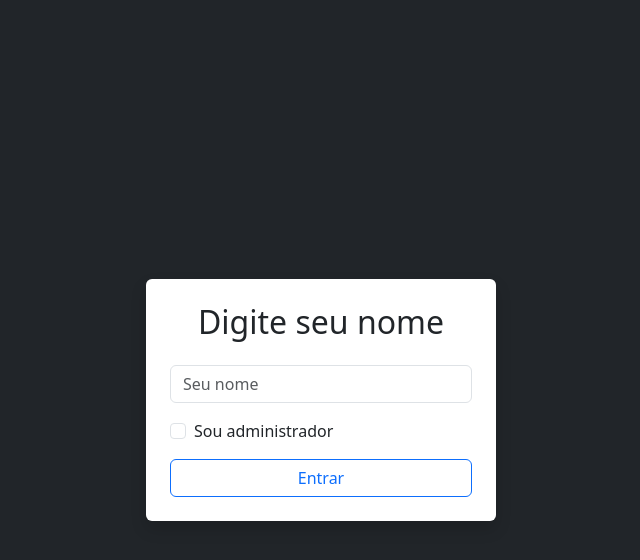
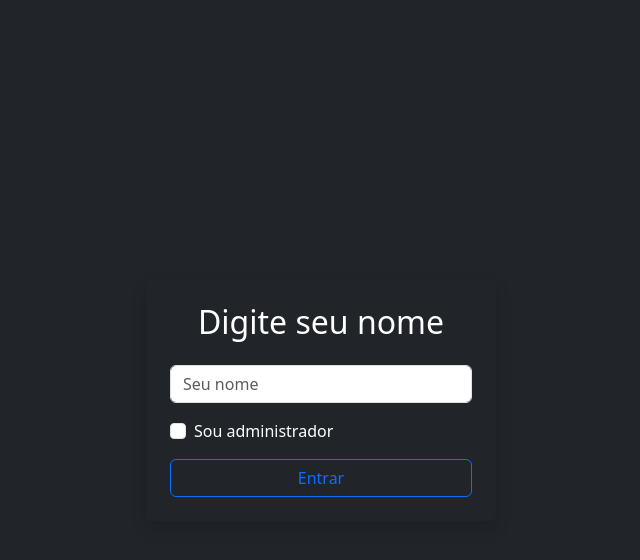
Before and after one commit to caio089/flask, a Flask app: page /login in a window 1280 px wide. Shown: the top 560 px of the page, without its empty margins (319-959 px from the left). Run offline with Flask 3, Linux system fonts and the light colour scheme.

Commit message:
add
so mudei bootstrap

```diff
--- a/templates/index.html
+++ b/templates/index.html
@@ -17,9 +17,8 @@
   </head>
 
   <body
-    class="d-flex justify-content-center align-items-center vh-100 bg-light"
+    class="d-flex justify-content-center align-items-center vh-100 bg-light bg-dark "
     style="
-      background: linear-gradient(135deg, #7d847f, #7a6d92);
       min-height: 100vh;
       margin: 0;
     "
@@ -54,7 +53,6 @@
       class="position-fixed top-0 end-0 p-3 bg-white rounded shadow"
       style="z-index: 1050; cursor: pointer"
     >
-     <!-- Botão para abrir o histórico -->
 <!-- Botão para abrir o histórico -->
 <div class="mt-1 w-100 text-center bg-primary bg-opacity-50 ">
   <a
--- a/templates/login.html
+++ b/templates/login.html
@@ -10,15 +10,15 @@
 </head>
 <body class="d-flex justify-content-center align-items-center vh-100 bg-dark text-white">
 
-<form method="POST" action="/login" class="bg-white text-dark p-4 rounded shadow" style="width: 350px;">
-  <h2 class="text-center mb-4">Digite seu nome</h2>
+<form method="POST" action="/login" class=" text-dark p-4 rounded shadow" style="width: 350px;">
+  <h2 class="text-center mb-4 text-white">Digite seu nome</h2>
 
   <input type="text" name="nome" class="form-control mb-3" placeholder="Seu nome" required />
 
   <!-- Checkbox de administrador -->
   <div class="form-check mb-3">
     <input type="checkbox" name="adm" id="adm" class="form-check-input" onclick="mostrarSenha()">
-    <label for="adm" class="form-check-label">Sou administrador</label>
+    <label for="adm" class="form-check-label text-white">Sou administrador</label>
   </div>
 
   <!-- Campo de senha de admin (escondido por padrão) -->
```
Also changed, not shown: instance/historico.db.
